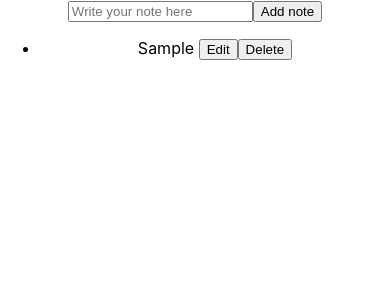
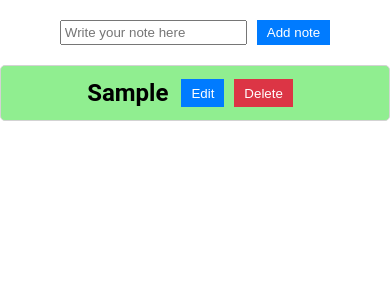
Before and after one commit to Prasanto19/note-taking-app-with-react, a React (Create React App) app: page / in a window 390 px wide. Both pictures are taken after typing "Sample" into the empty fields and a click on the button "Add note". Shown: the top 300 px of the page. Built offline with nearby package versions, Linux system fonts and the light colour scheme.

Commit message:
Responsive Css added.

```diff
--- a/src/App.css
+++ b/src/App.css
@@ -1,4 +1,12 @@
-.App {
+* {
+  margin: 0;
+  padding: 0;
+  box-sizing: border-box;
+}
+body {
+  font-family: 'Roboto', sans-serif;
+}
+/* .App {
   text-align: center;
 }
 
@@ -35,4 +43,80 @@
   to {
     transform: rotate(360deg);
   }
+} */
+
+.note-form {
+  display: flex;
+  justify-content: center;
+  margin: 20px 0;
 }
+
+.note-form input {
+  padding: 3px 3px;
+  outline: none;
+}
+
+.note-form button {
+  margin-left: 10px;
+  color: white;
+  background: #007bff;
+  padding: 5px 10px;
+  border: none;
+}
+
+.container {
+  display: flex;
+  justify-content: center;
+}
+
+.notes-container {
+  display: flex;
+  flex-wrap: wrap;
+  justify-content: center;
+}
+
+.note {
+  display: flex;
+  justify-content: center;
+  margin: 10px auto;
+  padding: 13px;
+  border-radius: 5px;
+  border: solid lightgray 1px;
+  overflow: auto;
+  width: fit-content;
+}
+
+.btn-container {
+  display: flex;
+  justify-content: flex-end;
+}
+
+.btn-container p {
+  padding-right: 13px;
+  font-size: 24px;
+  font-weight: 600;
+}
+
+.btn-container button {
+  margin-right: 10px;
+}
+
+.edit {
+  color: white;
+  background: #007bff;
+  padding: 5px 10px;
+  border: none;
+}
+
+.delete {
+  color: white;
+  background: #dc3545;
+  padding: 5px 10px;
+  border: none;
+}
+
+@media only screen and (max-width: 600px) {
+  .note {
+    width: 100%;
+  }
+}
--- a/src/App.js
+++ b/src/App.js
@@ -14,6 +14,7 @@ function App() {
    */
   const [notes, setNotes] = useState([]);
   const [title, setTitle] = useState('');
+  const [isComplete, setIsComplete] = useState(false);
   const [editableNote, setEditableNote] = useState(null);
   const [editMode, setEditMode] = useState(false);
   const noteCreateHandler = event => {
@@ -22,10 +23,11 @@ function App() {
       const newNote = {
         id: Date.now(),
         title: title,
-        isComplete: false,
+        isComplete: true,
       };
       setNotes([newNote, ...notes]);
       setTitle('');
+      setIsComplete(false);
     } else {
       alert('You can not enter empty string');
     }
@@ -37,6 +39,7 @@ function App() {
 
   const editHandler = noteId => {
     const toBeEditedNote = notes.find(note => note.id === noteId);
+    setIsComplete((toBeEditedNote.isComplete = false));
     setEditMode(true);
     setEditableNote(toBeEditedNote);
     setTitle(toBeEditedNote.title);
@@ -45,19 +48,24 @@ function App() {
     event.preventDefault();
     if (title) {
       const newNotes = notes.map(note => {
-        if (note.id === editableNote.id) note.title = title;
+        if (note.id === editableNote.id) {
+          note.title = title;
+          note.isComplete = true;
+        }
         return note;
       });
       setNotes(newNotes);
       setEditMode(false);
       setTitle('');
+      setIsComplete(false);
     } else {
       alert('You can not enter empty string');
     }
   };
 
   return (
-    <div className="App">
+    <div className="app">
+      <div className="note-form">
         <form
           onSubmit={event =>
             editMode ? updateHandler(event) : noteCreateHandler(event)
@@ -73,15 +81,31 @@ function App() {
           />
           <button type="submit">{editMode ? 'Update Note' : 'Add note'}</button>
         </form>
-      <ul>
+      </div>
+
       {notes.map(note => (
-          <li>
-            <span>{note.title} </span>
-            <button onClick={() => editHandler(note.id)}>Edit</button>
-            <button onClick={() => noteDeleteHandler(note.id)}>Delete</button>
-          </li>
+        <div
+          className="note"
+          style={
+            note.isComplete
+              ? { backgroundColor: 'lightgreen' }
+              : { backgroundColor: 'lightgray' }
+          }
+        >
+          <div className="btn-container">
+            <p>{note.title} </p>
+            <button onClick={() => editHandler(note.id)} className="edit">
+              Edit
+            </button>
+            <button
+              onClick={() => noteDeleteHandler(note.id)}
+              className="delete"
+            >
+              Delete
+            </button>
+          </div>
+        </div>
       ))}
-      </ul>
     </div>
   );
 }
```
Lines whose indentation alone changed are shown as unchanged.
